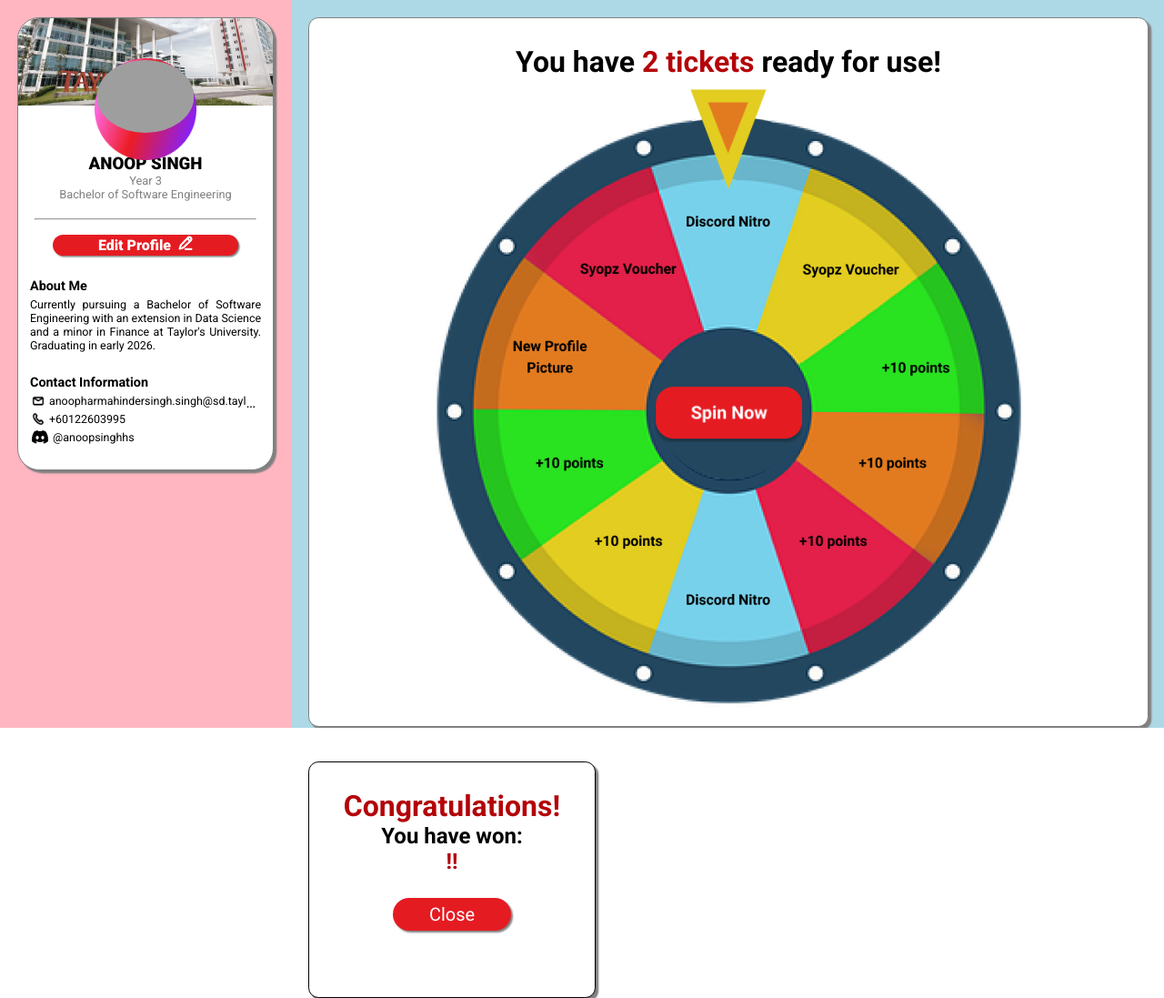
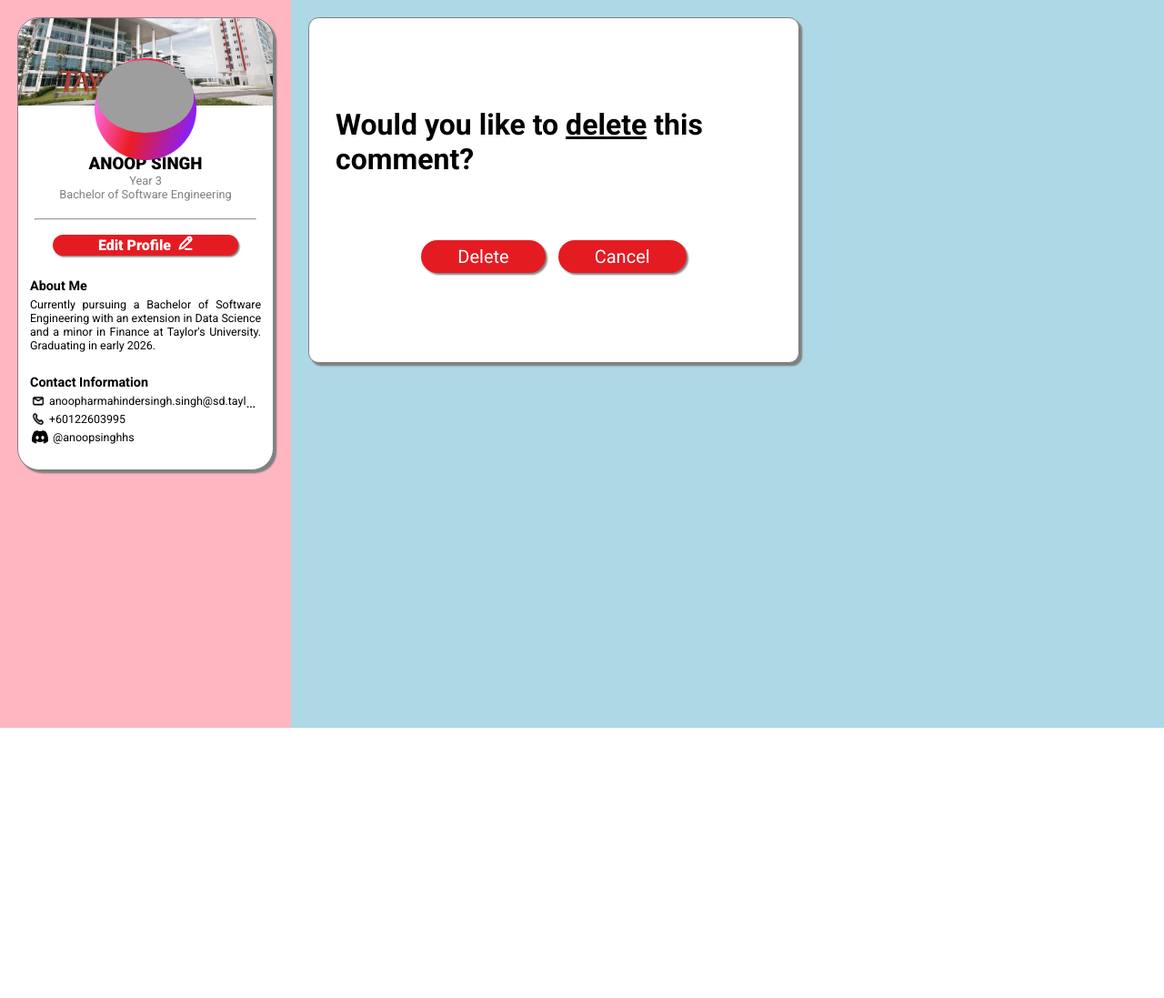
Before and after one commit to shimarincamping/pebble, a React (Create React App) app: page /test in a window 1280 px wide. Shown: the whole page at 91% size. After the commit the page ends 800 px from the top, so only its background shows below. Built offline with nearby package versions, Linux system fonts and the light colour scheme; grey boxes are pictures that could not be loaded.

Commit message:
Completed messageDialogues

```diff
--- /dev/null
+++ b/src/components/ConfirmationDialogCard.jsx
@@ -0,0 +1,41 @@
+import React from 'react';
+import styles from '../styles/dialogCard.module.css';
+
+function ConfirmationDialogCard({commentData,isVisible,handleDelete,handleCancel}){
+
+return (
+
+    <div className={styles.ConfirmationDialogContainer}>
+        <h1>
+            Would you like to  <span className={styles.underlined}>delete</span> this comment?
+        </h1>
+
+        {/* comment item needs to be called here */}
+
+
+        <div>
+            <button
+                className={styles.ConfirmationDialogDeleteBtn}
+                onClick={handleDelete}
+            >
+                Delete
+            </button>
+
+            <button
+                className={styles.ConfirmationDialogDeleteBtn}
+                onClick={handleCancel}
+            >
+                Cancel
+            </button>
+        </div>
+
+
+
+    </div>
+
+)
+
+
+}
+
+export default ConfirmationDialogCard;
--- a/src/components/CongratsMessageCard.jsx
+++ /dev/null
@@ -1,21 +0,0 @@
-import React from 'react';
-import styles from '../styles/CongratsMessageCard.module.css';
-
-function CongratsMessageCard({rewardName,isVisible,handleClose}){
-
-return (
-    <div className={`${styles.container} ${isVisible ? styles.visible : ""}`  }>
-        <div className={styles.txt}>
-            <h1 className={styles.redText}>Congratulations! </h1>
-            <h2>You have won:   </h2>
-            <h2><span className={styles.redText}>{rewardName} !!</span></h2>
-        </div>
-        <button className={styles.btn} onClick={handleClose}>Close</button>
-    </div>
-
-)
-
-
-}
-
-export default CongratsMessageCard;
--- /dev/null
+++ b/src/components/PrizeObtainedDialog.jsx
@@ -0,0 +1,21 @@
+import React from 'react';
+import styles from '../styles/dialogCard.module.css';
+
+function PrizeObtainedDialog({rewardName,isVisible,handleClose}){
+
+return (
+    <div className={`${styles.PrizeObtainedContainer} ${isVisible ? styles.PrizeObtainedVisible : ""}`  }>
+        <div className={styles.PrizeObtainedText}>
+            <h1 className={styles.redText}>Congratulations! </h1>
+            <h2>You have won:   </h2>
+            <h2><span className={styles.redText}>{rewardName} !!</span></h2>
+        </div>
+        <button className={styles.PrizeObtainedBtn} onClick={handleClose}>Close</button>
+    </div>
+
+)
+
+
+}
+
+export default PrizeObtainedDialog;
--- a/src/components/RewardWheelCard.jsx
+++ b/src/components/RewardWheelCard.jsx
@@ -1,6 +1,6 @@
 import React,{useState} from "react";
 import styles from "../styles/RewardWheelCard.module.css"
-import CongratsMessageCard from "./CongratsMessageCard"
+import CongratsMessageCard from "./PrizeObtainedDialog"
 
 
     function RewardWheelCard({WheelRotation,handleSpin,getTicketCount,showCongrats}){
--- /dev/null
+++ b/src/components/SuccessDialogCard.jsx
@@ -0,0 +1,29 @@
+import React from 'react'
+import styles from '../styles/dialogCard.module.css'
+
+function SuccessDialogCard({handleSuccessDialogClose,isVisible}){
+
+    return(
+
+        <div className={styles.PrizeObtainedContainer}>
+            <img
+                className={styles.SuccessDialogTickIcon}
+                src="/img/tickIcon.png"
+            />
+
+            <h1>
+                Sync Completed successfully to Linked!
+            </h1>
+
+            <button
+                className={styles.SuccessDialogBtn}
+                onClick={handleSuccessDialogClose}
+            >
+                Done
+            </button>
+
+        </div>
+    )
+};
+
+export default SuccessDialogCard;
--- a/src/containers/RewardWheelCardContainer.jsx
+++ b/src/containers/RewardWheelCardContainer.jsx
@@ -1,9 +1,9 @@
 import React,{useState} from "react";
 import styles from "../styles/RewardWheelCard.module.css"
 import RewardWheelCard from "../components/RewardWheelCard";
-import CongratsMessageCard from "../components/CongratsMessageCard";
+import PrizeObtainedDialog from "../components/PrizeObtainedDialog";
 
-    function RewardWheelCardContainer(){
+function RewardWheelCardContainer(){
 
     const [WheelRotation,setRotation]=useState(0);
     const [isCongratsVisible,setCongratsVisibility]=useState(false);
@@ -64,7 +64,7 @@
             showCongrats={showCongrats}
         />
 
-        <CongratsMessageCard
+        <PrizeObtainedDialog
             isVisible={isCongratsVisible}
             rewardName={rewardName}
             handleClose={handleCongratsClose}
--- a/src/pages/Test.jsx
+++ b/src/pages/Test.jsx
@@ -1,10 +1,11 @@
 import React from 'react';
 import ApplicationSidebar from "../containers/ApplicationSidebar";
 import ApplicationMainContent from "../containers/ApplicationMainContent";
-
+import SuccessDialogCard from "../components/SuccessDialogCard";
 import ProfileSidebarCardContainer from "../containers/ProfileSidebarCardContainer";
 import CodingChallengePageContainer from '../containers/CodingChallengePageContainer';
 import RewardWheelCardContainer from '../containers/RewardWheelCardContainer';
+import ConfirmationDialogCard from '../components/ConfirmationDialogCard';
 import styles from "../styles/global.module.css";
 
 function Test() {
@@ -17,7 +18,9 @@
             </ApplicationSidebar>
 
             <ApplicationMainContent>
-                <RewardWheelCardContainer/>
+                {/* <RewardWheelCardContainer/> */}
+                {/* <SuccessDialogCard/> */}
+                <ConfirmationDialogCard/>
             </ApplicationMainContent>
       </div>
     );
--- a/src/styles/CongratsMessageCard.module.css
+++ b/src/styles/dialogCard.module.css
@@ -15,7 +15,10 @@
 
 }
 
-.container{
+
+
+
+.PrizeObtainedContainer{
     position:absolute;
     /* top:45%;
     left:49%; */
@@ -28,7 +31,7 @@
     width:20%;
 }
 
-.visible{
+.PrizeObtainedVisible{
     top:45%;
     left:49%;
 }
@@ -38,7 +41,7 @@
 
 }
 
-.txt{
+.PrizeObtainedText{
     display:flex;
     flex-direction: column;
     align-items: center;
@@ -46,7 +49,7 @@
     margin-bottom: 10%;
 }
 
-.btn{
+.PrizeObtainedBtn, .SuccessDialogBtn{
     margin-top: 5%;
     display: block;
     padding: 0.3em 2em;
@@ -62,3 +65,41 @@
     text-align: center;
 
 }
+
+.PrizeObtainedContainer{
+    display:flex;
+    flex-direction: column;
+    width:50%;
+    height:40%;
+    justify-content: space-evenly;
+}
+
+.ConfirmationDialogDeleteBtn{
+    margin-top: 5%;
+    padding: 0.3em 2em;
+    margin: 0 0.35em;
+
+    border: none;
+    border-radius: 3em;
+    background-color: var(--primaryButtonBackground);
+    box-shadow: 0.1em 0.1em 0.1em var(--cardShadowColor);
+
+    color: var(--primaryButtonText);
+    font-size: 1.25rem;
+    text-align: center;
+}
+
+
+
+.underlined{
+    text-decoration: underline;
+}
+
+.ConfirmationDialogContainer{
+    display:flex;
+    flex-direction: column;
+    width:50%;
+    height:40%;
+    justify-content: space-evenly;
+    align-items: center;
+}
```
Also changed, not shown: public/img/tickIcon.png (added).
